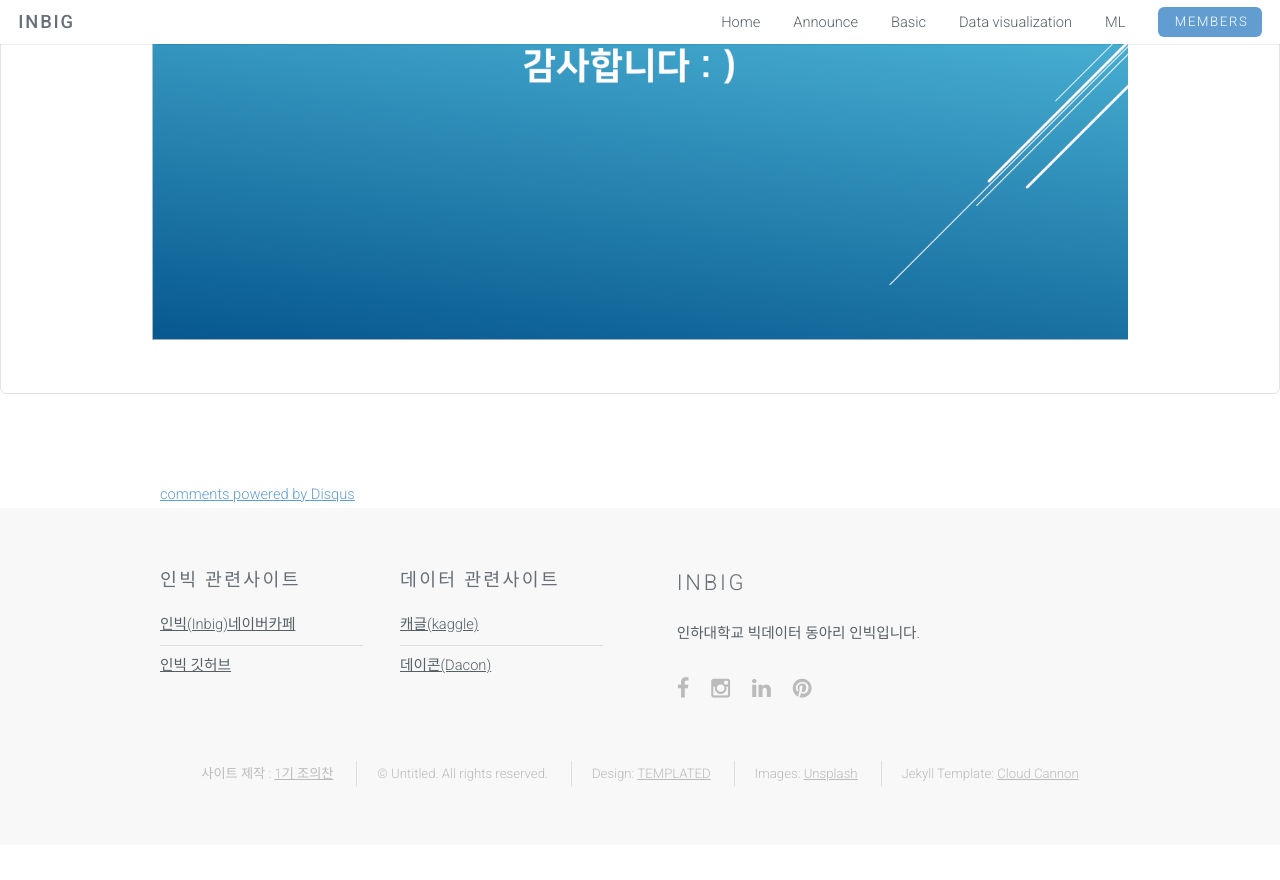
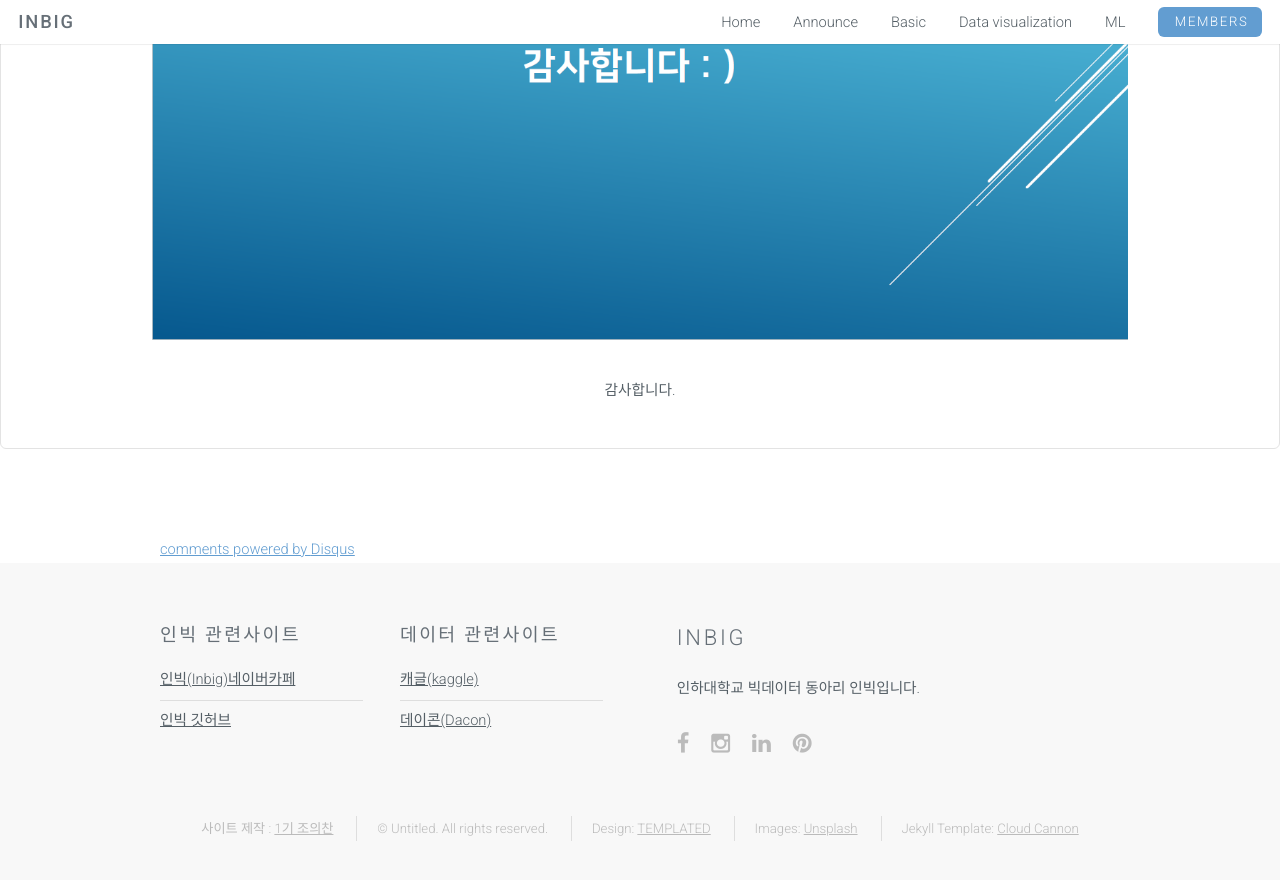
Before and after one commit to inbig/inbig.github.io, a Jekyll site: the page built from _posts/Data_visualization/2020-09-20-v6.markdown, in a window 1280 px wide and 900 px high, scrolled down 3846 px. Shown: the top 880 px of the window. Built offline with Jekyll 4.4.1, drawn with Linux system fonts in a browser that asks for light colours; comment, search, counter and statistics services are not loaded; before the commit the page ends 4691 px from its top, so only the background shows below that.

Commit message:
Dongyeon

```diff
--- a/_posts/Data_visualization/2020-09-20-v6.markdown
+++ b/_posts/Data_visualization/2020-09-20-v6.markdown
@@ -11,23 +11,25 @@ author : 김성아,김경욱,남현정
 <p> 발표자는 김성아(통계학과/2기) 님이 발표를 맡았습니다.</p>
 
 
-<img src="{{ site.baseurl }}/images/v6/v6_1.PNG"  width="80%" height="80%">
+<img src="{{ site.baseurl }}/images/v6/v6_1.png"  width="80%" height="80%">
 
-<img src="{{ site.baseurl }}/images/v6/v6_2.PNG"  width="80%" height="80%">
+<img src="{{ site.baseurl }}/images/v6/v6_2.png"  width="80%" height="80%">
 
 <p> 데이터 시각화 전 데이터의 처리 유무를 확인합니다.</p>
 
-<img src="{{ site.baseurl }}/images/v6/v6_3.PNG"  width="80%" height="80%">
+<img src="{{ site.baseurl }}/images/v6/v6_3.png"  width="80%" height="80%">
 
 <p> 나라별 라면 소비건수를 파악 후 막대그래프로 표현했습니다.</p>
 
-<img src="{{ site.baseurl }}/images/v6/v6_4.PNG"  width="80%" height="80%">
+<img src="{{ site.baseurl }}/images/v6/v6_4.png"  width="80%" height="80%">
 
 <p> 나라별 브랜드 별점을 막대그래프로 표현, 다양한 나라에 다양한 브랜드가 있다는 것을 확인할 수 있었습니다. </p>
 
-<img src="{{ site.baseurl }}/images/v6/v6_5.PNG"  width="80%" height="80%">
+<img src="{{ site.baseurl }}/images/v6/v6_5.png"  width="80%" height="80%">
 
 <p> 라면의 종류별 평점 비교를 하기 위해, 라면 종류의 개수 비교를 파이차트로 표현했습니다.</p>
 <p> pack, bowl, cup 3개의 종류별로 평점이 높은 나라 10개를 뽑아 차트로 표현했습니다.</p>
 
-<img src="{{ site.baseurl }}/images/v6/v6_6.PNG"  width="80%" height="80%">
+<img src="{{ site.baseurl }}/images/v6/v6_6.png"  width="80%" height="80%">
+
+<p> 감사합니다.</p>
```
